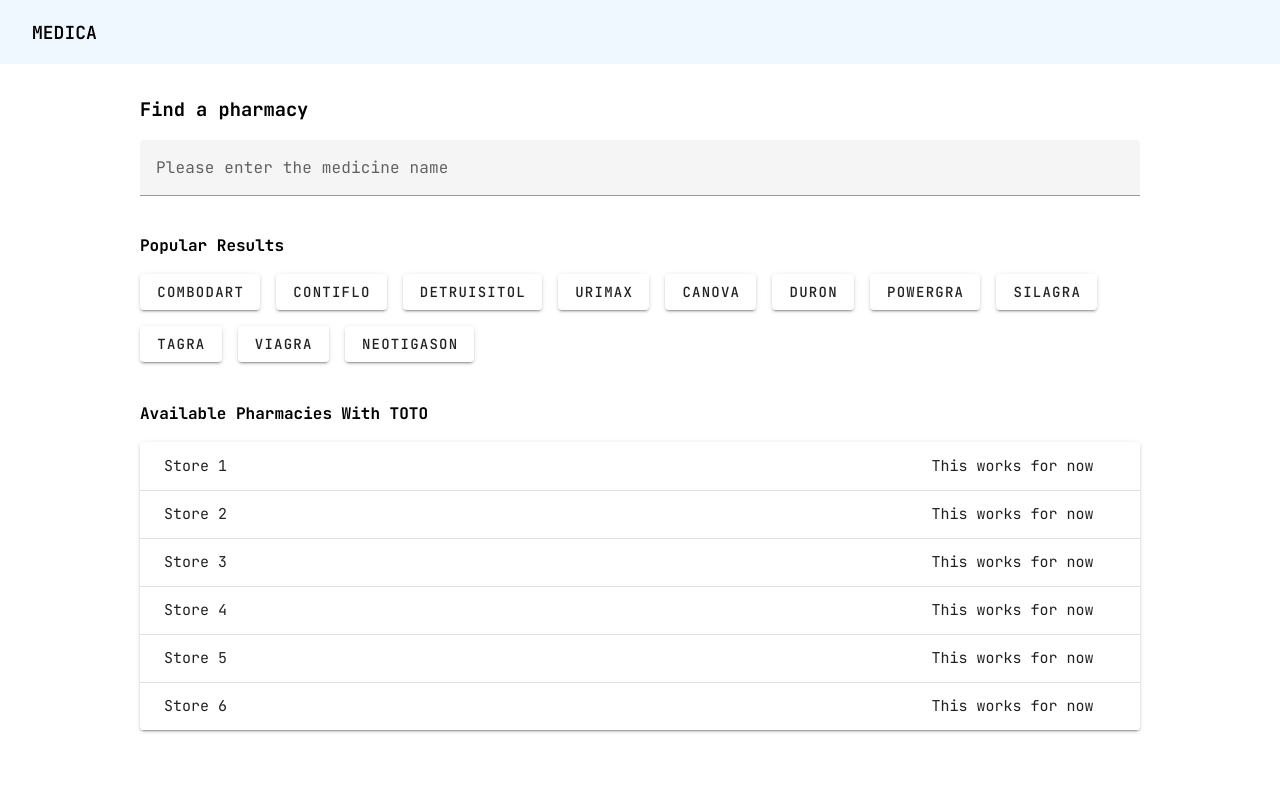
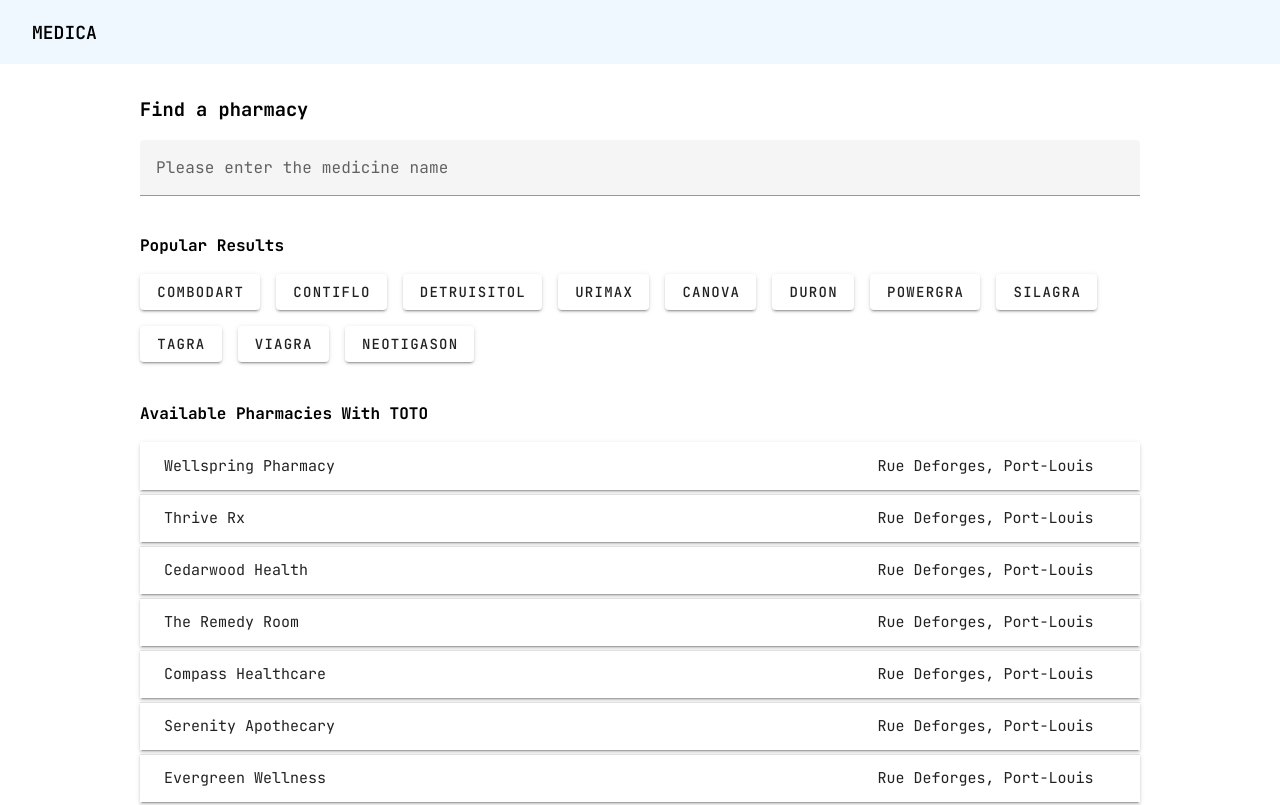
Before and after one commit to yaasir007/medica-vue, a Vue app: page /user in a window 1280 px wide. Shown: the top 805 px of the page. Built offline with nearby package versions, Linux system fonts and the light colour scheme.

Commit message:
refactor json file

```diff
--- a/src/components/user/InputSearch.vue
+++ b/src/components/user/InputSearch.vue
@@ -5,8 +5,6 @@ const popularResults = ["Combodart", "Contiflo", "Detruisitol", "Urimax", "Canov
 const medicineNameInput = ref("");
 
 const getMedicines = (medicine: any) => {
-  console.log(medicine);
-  console.log(medicineNameInput.value);
   medicineNameInput.value = medicine;
 }
 </script>
--- a/src/components/user/MedicineResults.vue
+++ b/src/components/user/MedicineResults.vue
@@ -14,11 +14,8 @@ const showSearchResults = ref(true)
       <h4 class="result-title">Available Pharmacies With TOTO</h4>
 
       <div class="result-items">
-
-
-
         <div class="result-item">
-          <v-expansion-panels class="mb-6" >
+          <v-expansion-panels class="mb-6 exp-items" >
             <v-expansion-panel
               v-for="i in stores"
               :key="i.name"
@@ -26,17 +23,13 @@ const showSearchResults = ref(true)
               <v-expansion-panel-title expand-icon="mdi-menu-down">
                 <div class="store-content">
                   <div class="store-name">{{ i.name }}</div>
-                  <div class="store-description">{{ i.description }}</div>
+                  <div class="store-description">{{ i.location }}</div>
                 </div>
               </v-expansion-panel-title>
-              <v-expansion-panel-text>Lorem ipsum dolor sit amet, consectetur adipiscing elit, sed do eiusmod tempor incididunt ut labore et dolore magna aliqua. Ut enim ad minim veniam, quis nostrud exercitation ullamco laboris nisi ut aliquip ex ea commodo consequat.</v-expansion-panel-text>
+              <v-expansion-panel-text>{{ i.description }}</v-expansion-panel-text>
             </v-expansion-panel>
           </v-expansion-panels>
         </div>
-
-
-
-
       </div>
     </div>
   </div>
@@ -59,11 +52,9 @@ const showSearchResults = ref(true)
   gap: 1rem;
 }
 
-.result-items {
-  // display: grid;
-  // grid-template-columns: repeat(3, 1fr);
-  // gap: 1rem;
-  // margin-bottom: 3rem;
+.exp-items {
+  display: flex;
+  gap: 0.25rem;
 }
 
 .store-content {
--- a/src/data/stores.json
+++ b/src/data/stores.json
@@ -1,7 +1,8 @@
 [
   {
-    "name": "Store 1",
-    "description": "This works for now",
+    "name": "Wellspring Pharmacy",
+    "description": "Evokes a sense of health and abundance, suggesting a reliable source of well-being.",
+    "location": "Rue Deforges, Port-Louis",
     "medicines": [
       "toto",
       "momo",
@@ -10,8 +11,9 @@
     ]
   },
   {
-    "name": "Store 2",
-    "description": "This works for now",
+    "name": "Thrive Rx",
+    "description": "Short, catchy, and uses the abbreviation 'Rx' for easy recognition as a pharmacy.",
+    "location": "Rue Deforges, Port-Louis",
     "medicines": [
       "toto",
       "momo",
@@ -21,8 +23,9 @@
     ]
   },
   {
-    "name": "Store 3",
-    "description": "This works for now",
+    "name": "Cedarwood Health",
+    "description": "Incorporates a natural element and conveys a sense of care and community.",
+    "location": "Rue Deforges, Port-Louis",
     "medicines": [
       "toto",
       "momo",
@@ -32,8 +35,9 @@
     ]
   },
   {
-    "name": "Store 4",
-    "description": "This works for now",
+    "name": "The Remedy Room",
+    "description": "Playful and memorable, suggesting a place where solutions are readily available.",
+    "location": "Rue Deforges, Port-Louis",
     "medicines": [
       "toto",
       "momo",
@@ -43,8 +47,9 @@
     ]
   },
   {
-    "name": "Store 5",
-    "description": "This works for now",
+    "name": "Compass Healthcare",
+    "description": "Implies guidance and comprehensive care, guiding patients on their journey to health.",
+    "location": "Rue Deforges, Port-Louis",
     "medicines": [
       "toto",
       "momo",
@@ -54,8 +59,57 @@
     ]
   },
   {
-    "name": "Store 6",
-    "description": "This works for now",
+    "name": "Serenity Apothecary",
+    "description": "Combines a peaceful feeling with 'apothecary,' a historical term for pharmacy.",
+    "location": "Rue Deforges, Port-Louis",
+    "medicines": [
+      "toto",
+      "momo",
+      "kaka",
+      "lala",
+      "haha"
+    ]
+  },
+  {
+    "name": "Evergreen Wellness",
+    "description": "Suggests lasting health and vitality.",
+    "location": "Rue Deforges, Port-Louis",
+    "medicines": [
+      "toto",
+      "momo",
+      "kaka",
+      "lala",
+      "haha"
+    ]
+  },
+  {
+    "name": "Bloom Pharmacy",
+    "description": "Evokes growth and flourishing, symbolizing improved health.",
+    "location": "Rue Deforges, Port-Louis",
+    "medicines": [
+      "toto",
+      "momo",
+      "kaka",
+      "lala",
+      "haha"
+    ]
+  },
+  {
+    "name": "Clarity Care Pharmacy",
+    "description": "Emphasizes clear communication and patient-centered care.",
+    "location": "Rue Deforges, Port-Louis",
+    "medicines": [
+      "toto",
+      "momo",
+      "kaka",
+      "lala",
+      "haha"
+    ]
+  },
+  {
+    "name": "The Village Chemist",
+    "description": "Creates a sense of familiarity and community, especially for local pharmacies.",
+    "location": "Rue Deforges, Port-Louis",
     "medicines": [
       "toto",
       "momo",
--- a/src/views/UsersHomepage.vue
+++ b/src/views/UsersHomepage.vue
@@ -1,5 +1,4 @@
 <script setup lang="ts">
-const emit = defineEmits();
 import Navigation from '../components/shared/Navigation.vue';
 import InputSearch from '../components/user/InputSearch.vue';
 import MedicineResults from '../components/user/MedicineResults.vue';
```
